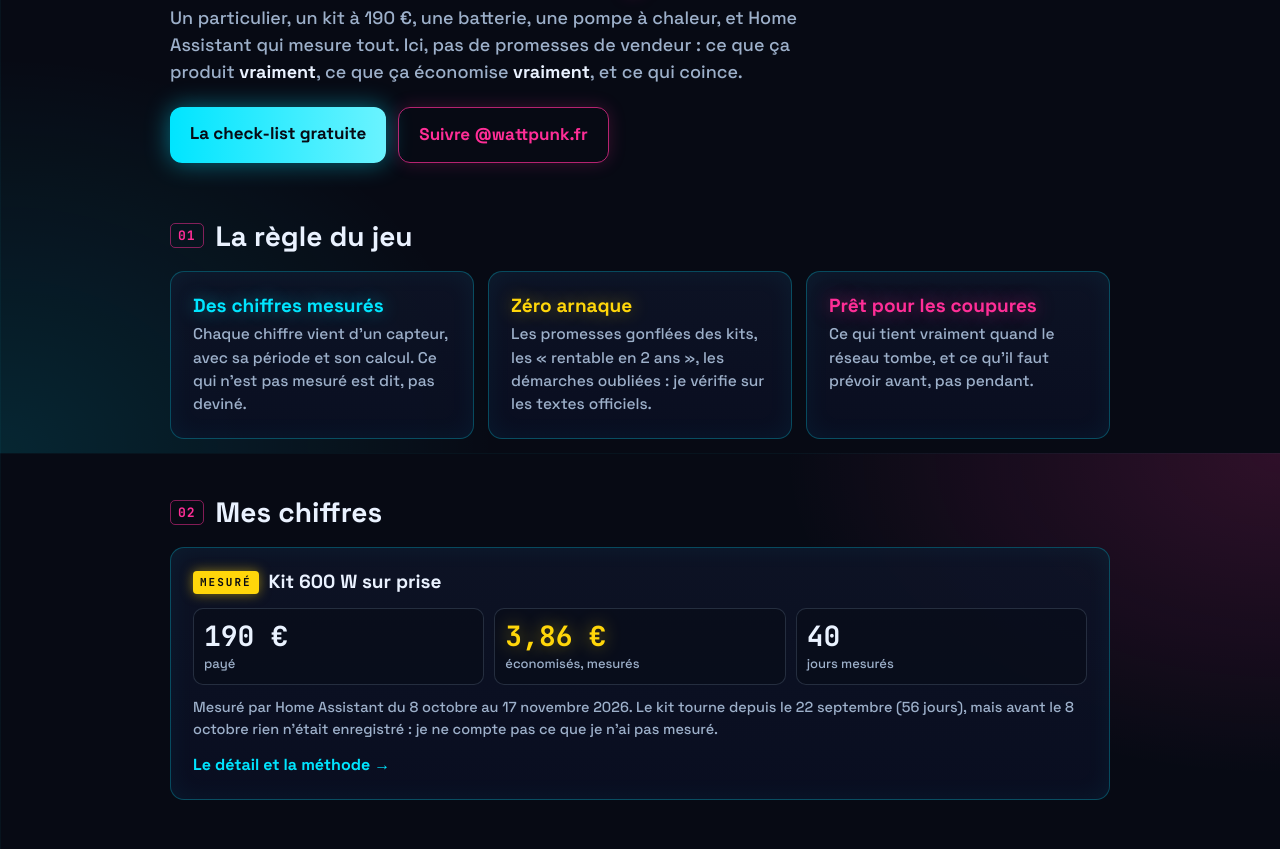
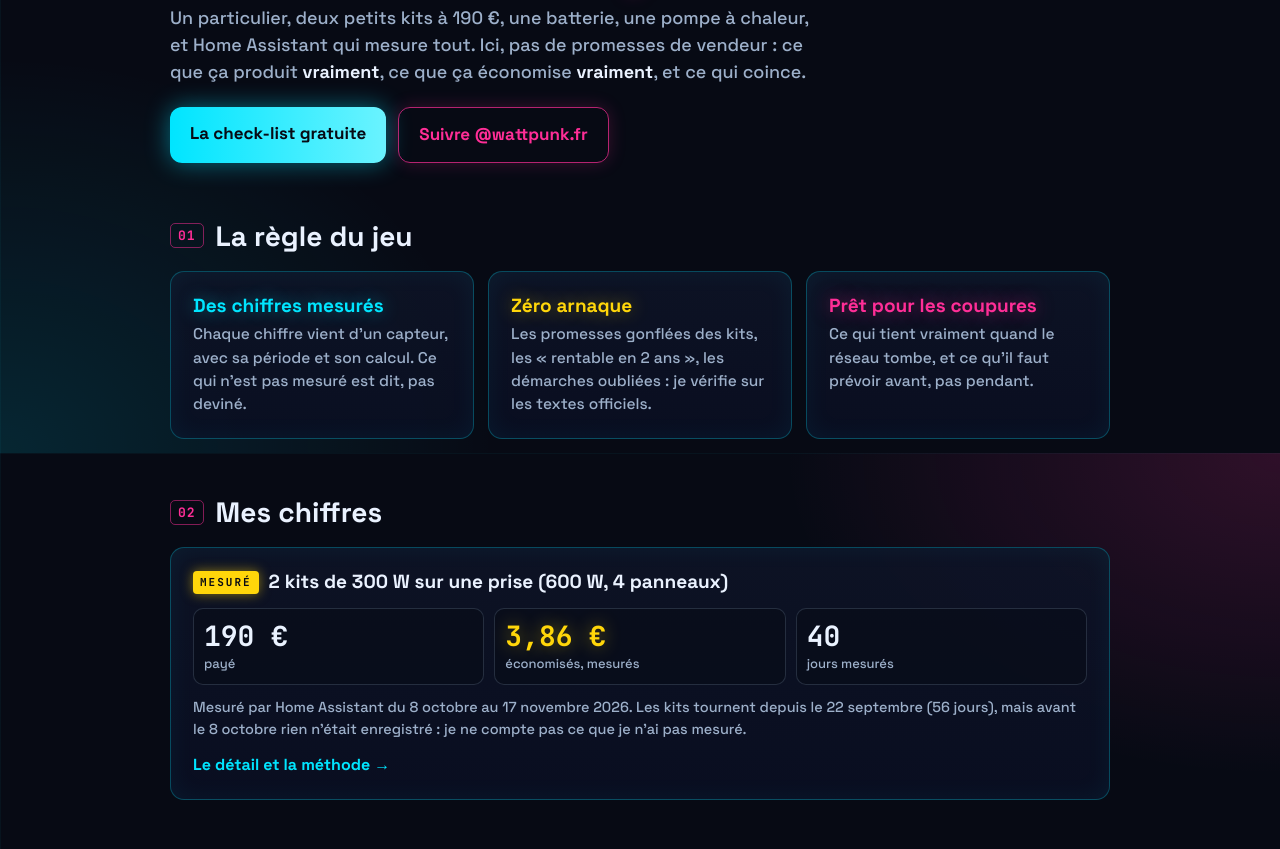
Before and after one commit to wattpunk/wattpunk.github.io, a plain HTML site: page index.html in a window 1280 px wide. Shown: the part 347-1196 px from the top of the page. Drawn offline with Linux system fonts and the light colour scheme.

Commit message:
Site : deux kits de 300 W, check-list corrigée
Co-Authored-By: Claude Opus 5.5 <noreply@anthropic.com>
Claude-Session: https://claude.ai/code/session_01WX6pB7a6m694JbfDje5th5

```diff
--- a/index.html
+++ b/index.html
@@ -32,7 +32,7 @@
 <section class="heros">
   <div class="tag">SOLAIRE À LA MAISON · VRAIS CHIFFRES</div>
   <h1>Le solaire chez moi, <span class="j">mesuré</span> au <span class="m">watt près</span>.</h1>
-  <p class="chapo">Un particulier, un kit à 190 €, une batterie, une pompe à chaleur, et Home Assistant qui
+  <p class="chapo">Un particulier, deux petits kits à 190 €, une batterie, une pompe à chaleur, et Home Assistant qui
   mesure tout. Ici, pas de promesses de vendeur : ce que ça produit <b>vraiment</b>, ce que ça économise
   <b>vraiment</b>, et ce qui coince.</p>
   <div class="actions">
@@ -56,14 +56,14 @@
 <section>
   <h2><span class="num">02</span> Mes chiffres</h2>
   <div class="card kit">
-  <div class="kit-tete"><span class="pastille">MESURÉ</span><h3>Kit 600 W sur prise</h3></div>
+  <div class="kit-tete"><span class="pastille">MESURÉ</span><h3>2 kits de 300 W sur une prise (600 W, 4 panneaux)</h3></div>
   <div class="tuiles">
     <div class="tuile"><b>190 €</b><span>payé</span></div>
     <div class="tuile"><b class="j">3,86 €</b><span>économisés, mesurés</span></div>
     <div class="tuile"><b>40</b><span>jours mesurés</span></div>
   </div>
   <p class="note">Mesuré par Home Assistant du 8 octobre au 17 novembre 2026.
-  Le kit tourne depuis le 22 septembre (56 jours), mais avant le
+  Les kits tournent depuis le 22 septembre (56 jours), mais avant le
   8 octobre rien n'était enregistré : je ne compte pas ce que je n'ai pas mesuré.</p>
   <a class="lien" href="/chiffres/">Le détail et la méthode →</a>
 </div>
```
Also changed, not shown: checklist/index.html (+1 -1 lines), chiffres/index.html (+6 -6 lines), 1 other file.
